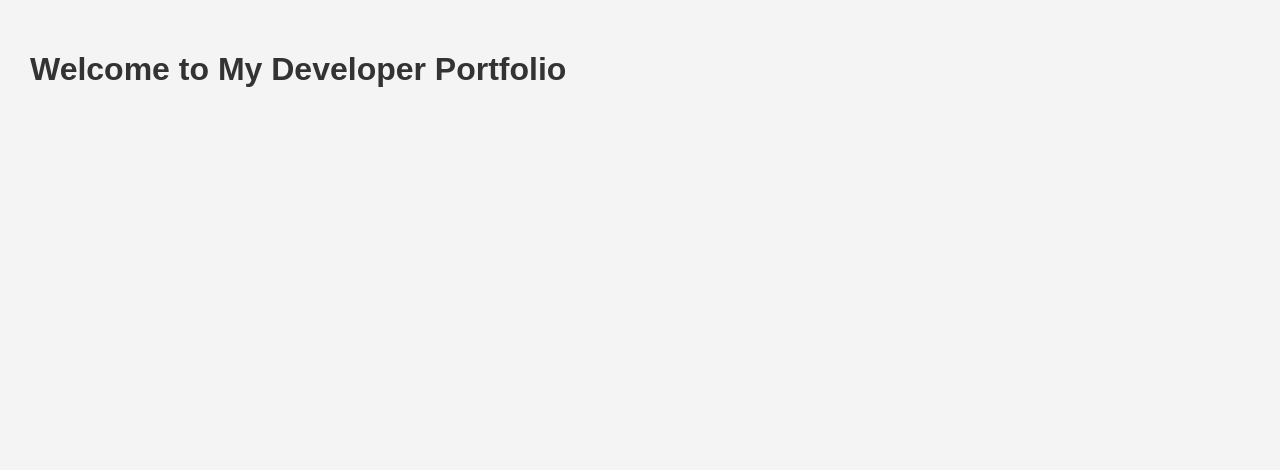
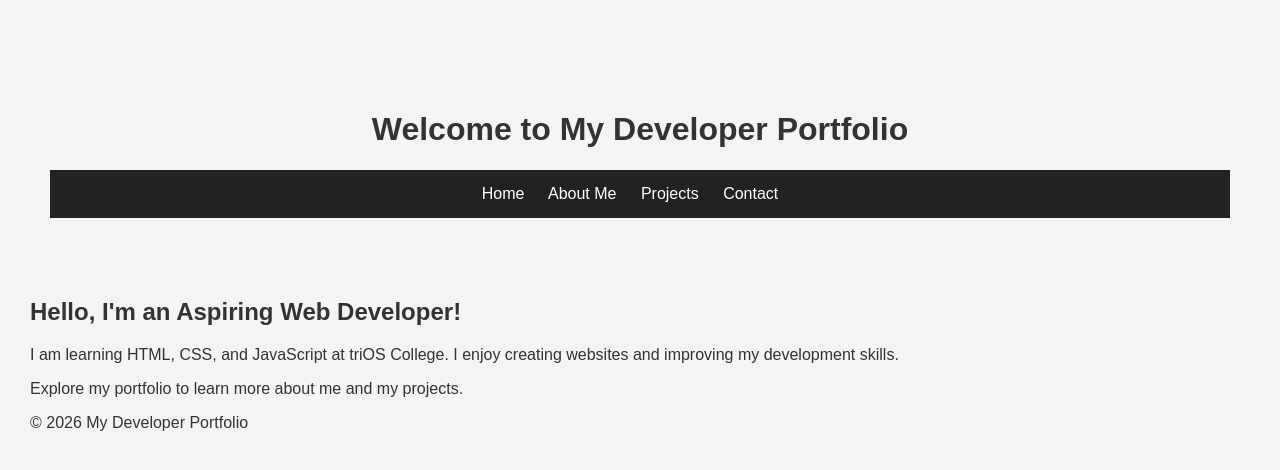
Before and after one commit to Novian333/VCC_2, a plain HTML site: page index.html in a window 1280 px wide. Drawn offline with Linux system fonts and the light colour scheme.

Commit message:
Improve portfolio home page

```diff
--- a/index.html
+++ b/index.html
@@ -1,12 +1,39 @@
+
 <!DOCTYPE html>
 <html lang="en">
 <head>
   <meta charset="UTF-8">
   <meta name="viewport" content="width=device-width, initial-scale=1.0">
+  <meta name="description" content="My web development portfolio showcasing my projects and skills.">
+  <title>My Developer Portfolio</title>
   <link rel="stylesheet" href="css/app.css">
-  <title>My Developer Portfolio</title>
 </head>
 <body>
- <h1>Welcome to My Developer Portfolio</h1>
+  <header>
+    <h1>Welcome to My Developer Portfolio</h1>
+    <nav>
+      <a href="index.html">Home</a>
+      <a href="about.html">About Me</a>
+      <a href="products.html">Projects</a>
+      <a href="contact.html">Contact</a>
+    </nav>
+  </header>
+
+  <main>
+    <section>
+      <h2>Hello, I'm an Aspiring Web Developer!</h2>
+      <p>
+        I am learning HTML, CSS, and JavaScript at triOS College.
+        I enjoy creating websites and improving my development skills.
+      </p>
+      <p>
+        Explore my portfolio to learn more about me and my projects.
+      </p>
+    </section>
+  </main>
+
+  <footer>
+    <p>&copy; 2026 My Developer Portfolio</p>
+  </footer>
 </body>
 </html>
```
